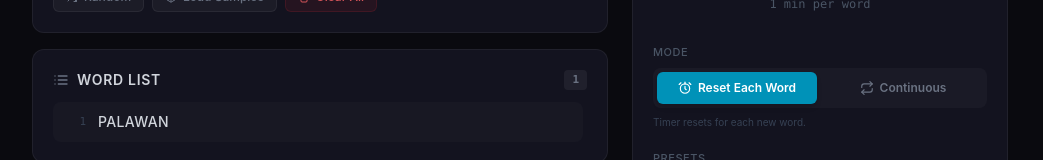
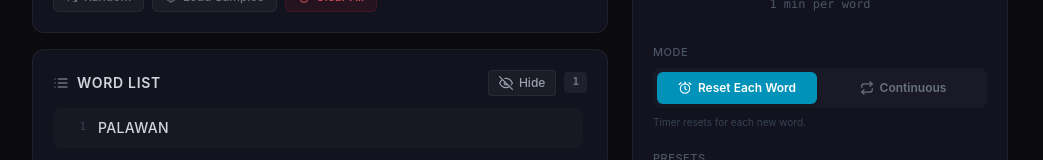
Before and after one commit to Byran23/PinoyHenyo, a React (Vite) app: page / in a window 1280 px wide. Both pictures are taken after a click on the button "Random". Shown: the part 235-395 px from the top of the page, without its empty margins (120-1163 px from the left). Built offline with nearby package versions, Linux system fonts and the light colour scheme.

Commit message:
npm run build

```diff
--- a/src/components/Dashboard.tsx
+++ b/src/components/Dashboard.tsx
@@ -51,6 +51,7 @@ export default function Dashboard({
   const [input, setInput] = useState("");
   const [customMinutes, setCustomMinutes] = useState("");
   const [customSeconds, setCustomSeconds] = useState("");
+  const [hideWords, setHideWords] = useState(false); // Controls word visibility
 
   const handleAdd = () => {
     const trimmed = input.trim().toUpperCase();
@@ -190,9 +191,29 @@ export default function Dashboard({
                   <ListIcon className="w-4 h-4 text-gray-500" />
                   Word List
                 </h2>
-                <span className="text-[11px] bg-white/[0.06] text-gray-500 px-2 py-0.5 rounded font-mono font-bold tabular-nums">
-                  {words.length}
-                </span>
+                <div className="flex items-center gap-2">
+                  {words.length > 0 && (
+                    <button
+                      onClick={() => setHideWords(!hideWords)}
+                      className="px-2.5 py-1 rounded bg-white/[0.04] border border-white/[0.06] text-gray-400 hover:text-gray-200 text-xs font-medium transition-all flex items-center gap-1.5"
+                    >
+                      {hideWords ? (
+                        <>
+                          <EyeIcon className="w-3.5 h-3.5" />
+                          Show
+                        </>
+                      ) : (
+                        <>
+                          <EyeOffIcon className="w-3.5 h-3.5" />
+                          Hide
+                        </>
+                      )}
+                    </button>
+                  )}
+                  <span className="text-[11px] bg-white/[0.06] text-gray-500 px-2 py-0.5 rounded font-mono font-bold tabular-nums">
+                    {words.length}
+                  </span>
+                </div>
               </div>
               {words.length === 0 ? (
                 <div className="text-center py-12 text-gray-600">
@@ -212,7 +233,7 @@ export default function Dashboard({
                           {index + 1}
                         </span>
                         <span className="font-medium text-sm text-gray-300 tracking-wide">
-                          {word}
+                          {hideWords ? "••••••" : word}
                         </span>
                       </div>
                       <button
@@ -408,3 +429,12 @@ function EditIcon({ className = "w-5 h-5" }: { className?: string }) {
     </svg>
   );
 }
+
+function EyeOffIcon({ className = "w-5 h-5" }: { className?: string }) {
+  return (
+    <svg xmlns="http://www.w3.org/2000/svg" viewBox="0 0 24 24" fill="none" stroke="currentColor" strokeWidth={2} strokeLinecap="round" strokeLinejoin="round" className={className}>
+      <path d="M17.94 17.94A10.07 10.07 0 0 1 12 20c-7 0-11-8-11-8a18.45 18.45 0 0 1 5.06-5.94M9.9 4.24A9.12 9.12 0 0 1 12 4c7 0 11 8 11 8a18.5 18.5 0 0 1-2.16 3.19m-6.72-1.07a3 3 0 1 1-4.24-4.24" />
+      <line x1="1" y1="1" x2="23" y2="23" />
+    </svg>
+  );
+}
```
